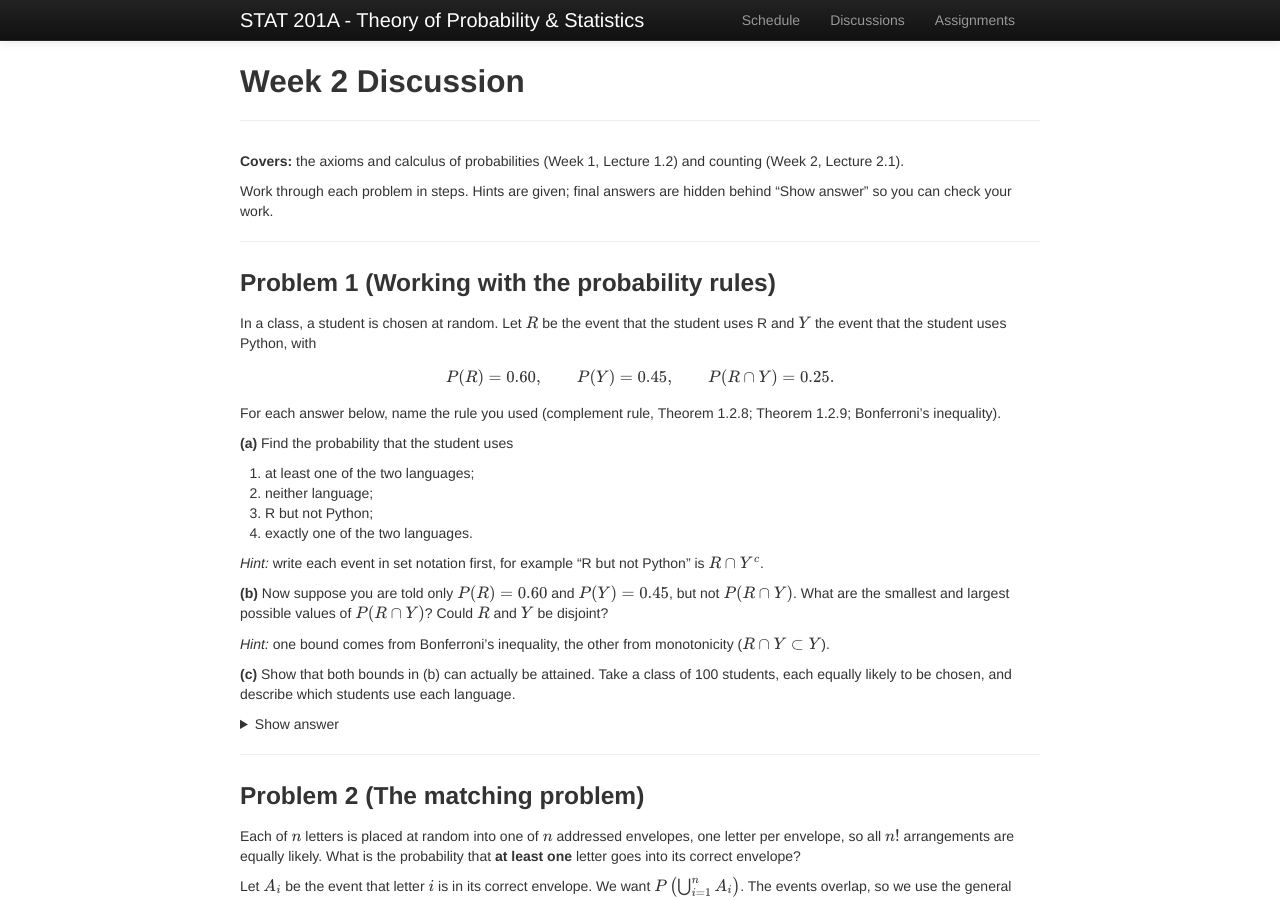
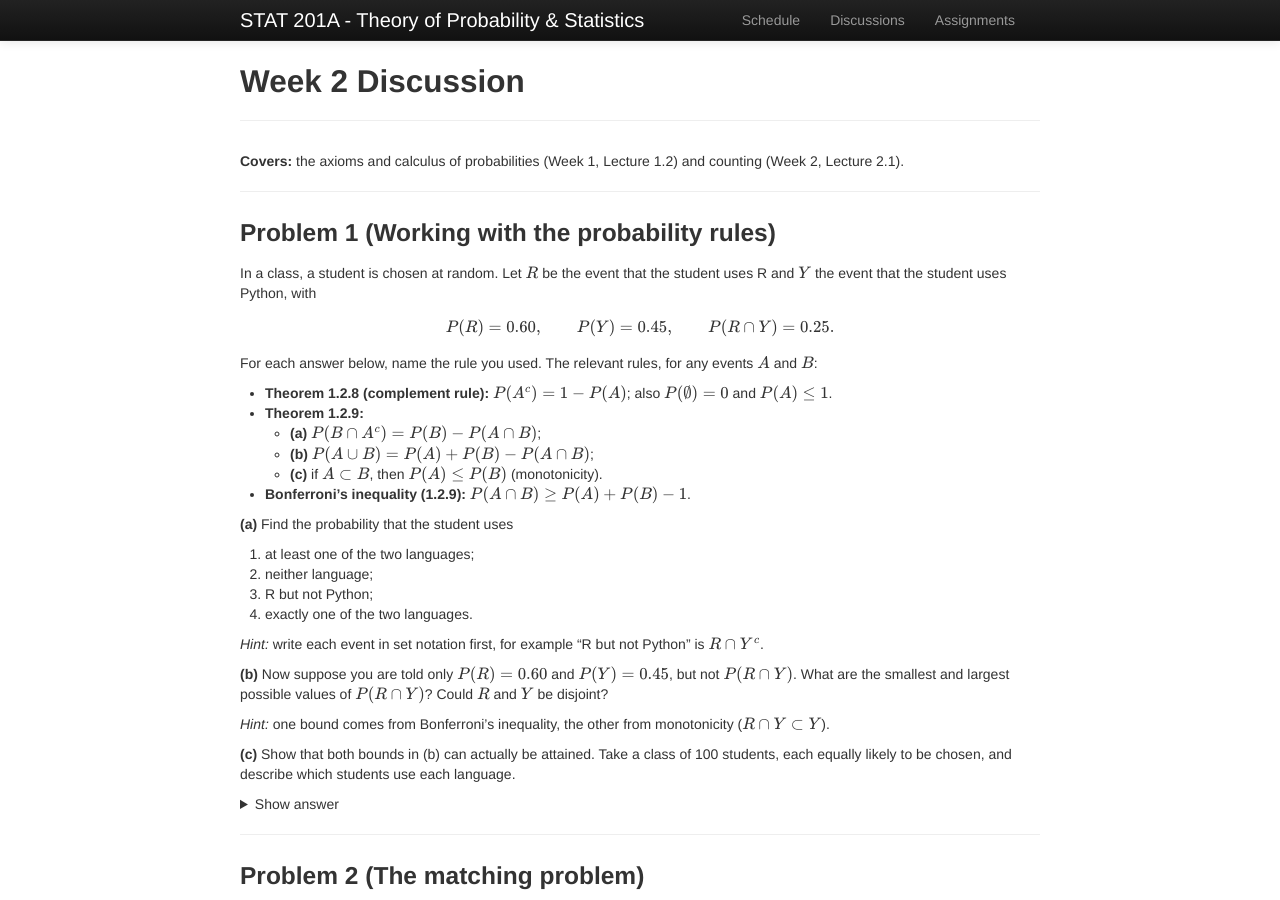
Before and after one commit to feizhe/STAT201A, a Jekyll site: the page built from Exercises/Week2_Discussion.md, in a window 1280 px wide and 900 px high. Built offline with Jekyll 4.4.1, drawn with Linux system fonts in a browser that asks for light colours.

Commit message:
week 2 dis

```diff
--- a/Exercises/Week2_Discussion.md
+++ b/Exercises/Week2_Discussion.md
@@ -4,8 +4,6 @@ title: Week 2 Discussion
 ---
 
 **Covers:** the axioms and calculus of probabilities (Week 1, Lecture 1.2) and counting (Week 2, Lecture 2.1).
-
-Work through each problem in steps. Hints are given; final answers are hidden behind "Show answer" so you can check your work.
 
 ---
 
@@ -17,7 +15,14 @@ $$
 P(R) = 0.60, \qquad P(Y) = 0.45, \qquad P(R \cap Y) = 0.25.
 $$
 
-For each answer below, name the rule you used (complement rule, Theorem 1.2.8; Theorem 1.2.9; Bonferroni's inequality).
+For each answer below, name the rule you used. The relevant rules, for any events $A$ and $B$:
+
+- **Theorem 1.2.8 (complement rule):** $P(A^c) = 1 - P(A)$; also $P(\emptyset) = 0$ and $P(A) \le 1$.
+- **Theorem 1.2.9:**
+  - **(a)** $P(B \cap A^c) = P(B) - P(A \cap B)$;
+  - **(b)** $P(A \cup B) = P(A) + P(B) - P(A \cap B)$;
+  - **(c)** if $A \subset B$, then $P(A) \le P(B)$ (monotonicity).
+- **Bonferroni's inequality (1.2.9):** $P(A \cap B) \ge P(A) + P(B) - 1$.
 
 **(a)** Find the probability that the student uses
 
```
Also changed, not shown: Notes/2.Week2.md (+1 -1 lines), pages/discussion.md (+1 -1 lines), 4 other files.
